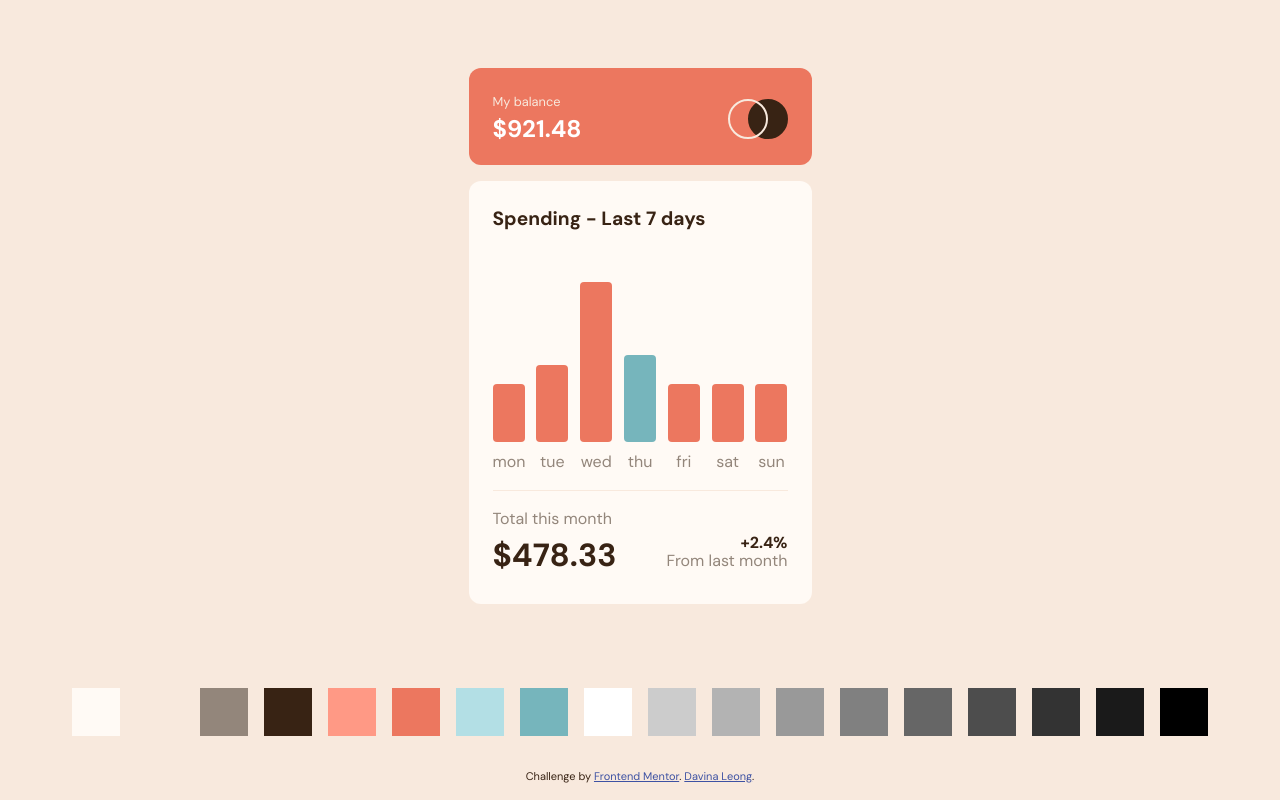
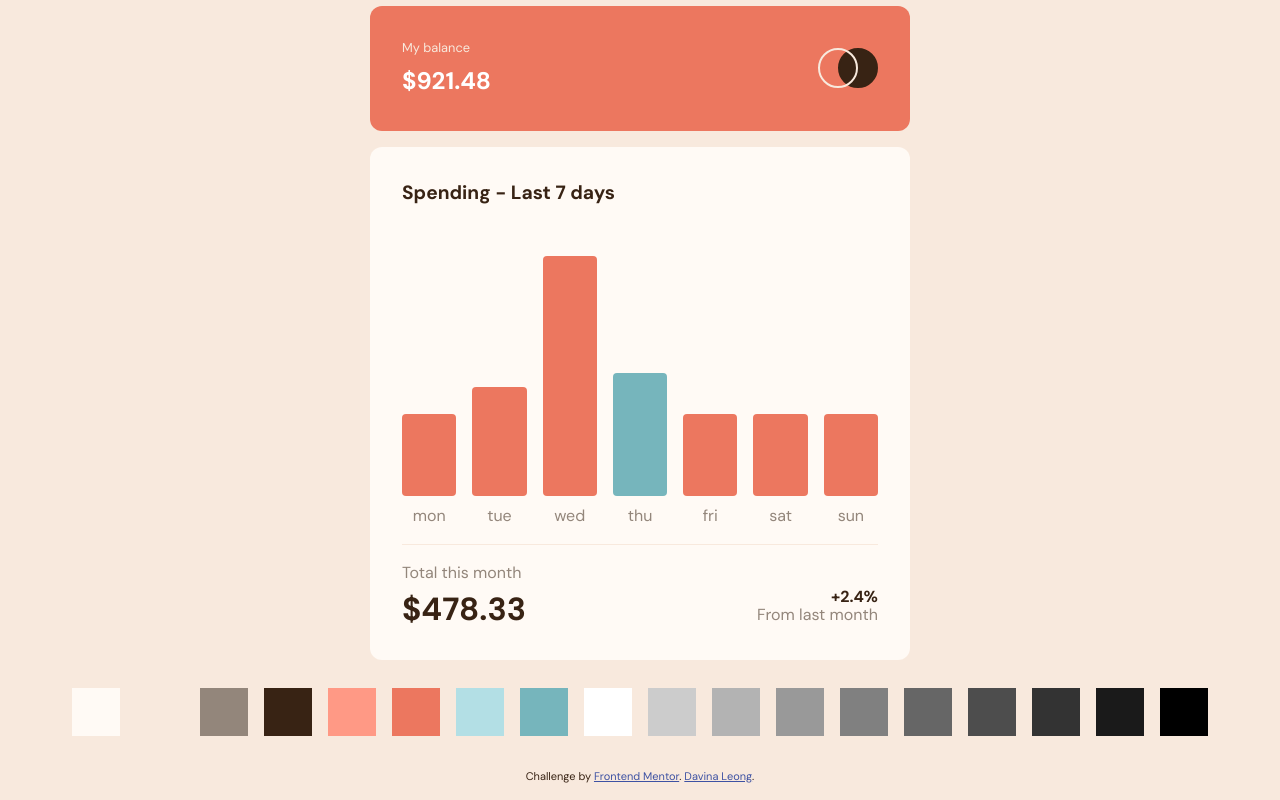
Before and after one commit to davinaleong/fem-expenses-chart-component, a website built with Vite: page index.html in a window 1280 px wide. Built offline with nearby package versions, Linux system fonts and the light colour scheme.

Commit message:
Styled for desktop

```diff
--- a/index.html
+++ b/index.html
@@ -42,7 +42,7 @@
       <h1 class="visually-hidden">Expenses Chart Component</h1>
 
       <div class="card">
-        <div class="card-header | p-500 bg-red-400 br-300">
+        <div class="card-header | bg-red-400 br-300">
           <h2 class="card-heading | text-primary-200 fs-200">My balance</h2>
           <p class="card-amount | text-grey-100 fw-bold fs-600" data-balance>
             $921.48
@@ -52,7 +52,7 @@
             <div class="circle-solid"></div>
           </div>
         </div>
-        <div class="card-body | bg-primary-100 p-500 br-300">
+        <div class="card-body | bg-primary-100 br-300">
           <h2 class="card-heading | fw-bold fs-500">Spending - Last 7 days</h2>
           <div class="card-chart">
             <div class="chart-column">
--- a/styles/main.css
+++ b/styles/main.css
@@ -128,15 +128,25 @@ main {
 
 /** Content - Card **/
 .card {
-  --width: 21.438em;
-  --height: 33.438em;
-
-  width: var(--width);
-  min-height: var(--height);
+  --card-width: 21.438em;
+  --card-height: 33.438em;
+  --card-padding: var(--size-600);
+  --card-spacer: var(--size-400);
+
+  width: var(--card-width);
+  min-height: var(--card-height);
   display: grid;
   grid-template-columns: 100%;
   grid-template-rows: 6.063em 26.438em;
-  gap: var(--size-400);
+  gap: var(--card-spacer);
+}
+
+@media (min-width: 35.75em) {
+  .card {
+    --card-width: 33.75em;
+    --card-height: 41.25em;
+    grid-template-rows: 7.813em 32.063em;
+  }
 }
 
 .card-header {
@@ -145,6 +155,7 @@ main {
   grid-template-columns: 1fr auto;
   grid-template-rows: 0.5fr 1fr;
   height: 100%;
+  padding: var(--card-padding);
 }
 
 .card-header > .card-heading {
@@ -196,8 +207,9 @@ main {
   overflow: hidden;
   display: grid;
   grid-template-columns: repeat(2, 1fr);
-  grid-template-rows: repeat(6, max-content);
+  grid-template-rows: max-content 20em repeat(4, max-content);
   align-items: center;
+  padding: var(--card-padding);
 }
 
 .card-body > .card-heading {
@@ -217,16 +229,17 @@ main {
   gap: var(--chart-spacer);
   justify-content: space-between;
   align-items: end;
+  height: 100%;
 }
 
 .chart-column {
-  width: var(--column-size);
+  width: calc((var(--card-width) - (var(--card-padding) * 2) - (var(--card-spacer) * 6)) / 7);
   display: flex;
   flex-direction: column;
   justify-content: end;
   gap: var(--size-200);
   padding-top: var(--size-700);
-  height: 15em;
+  height: 100%;
 }
 
 .chart-bar {
```
